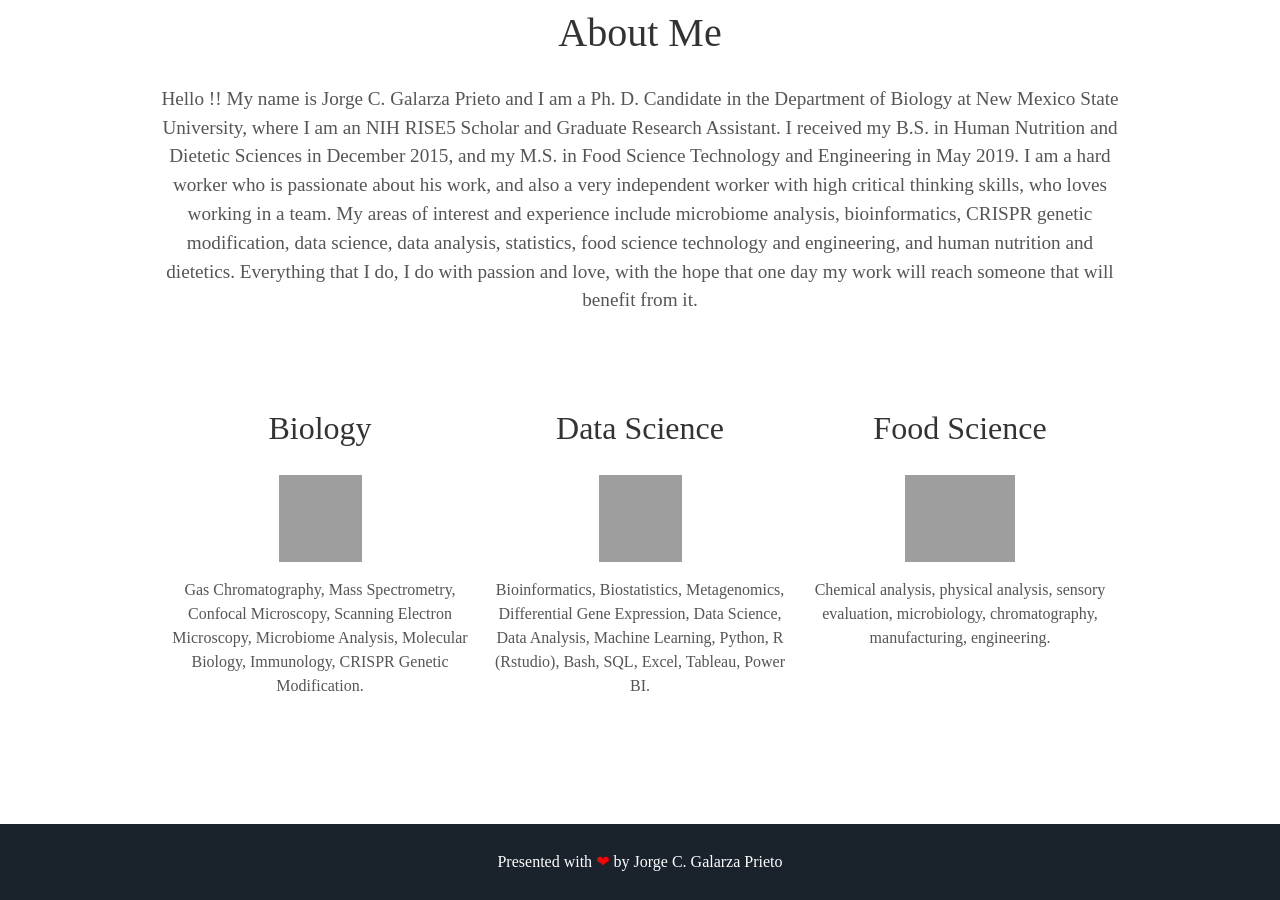
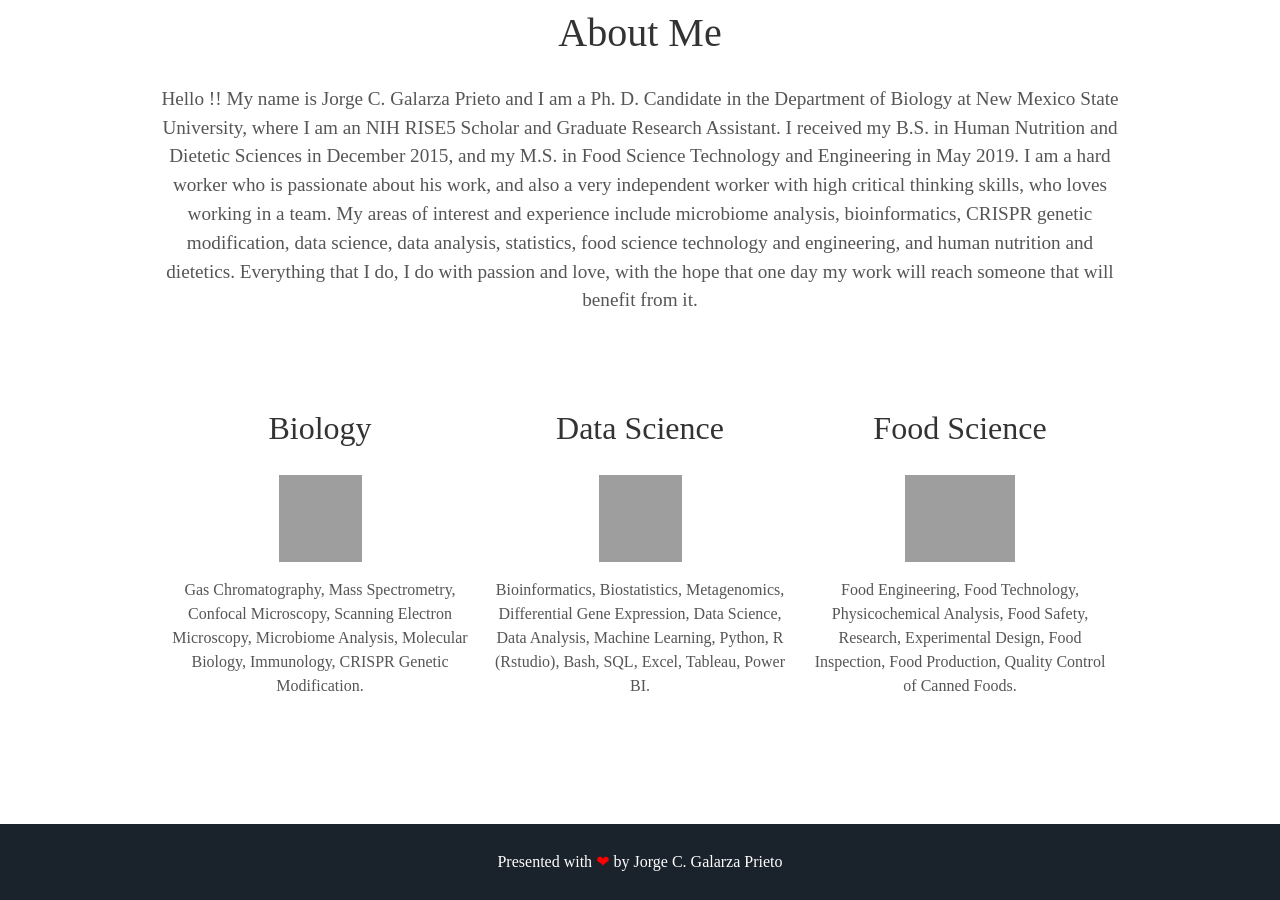
Before and after one commit to jorgegalarza1/jorgegalarza1.github.io, a Jekyll site: the page built from index.html, in a window 1280 px wide and 900 px high, scrolled down 972 px, cut to the strip 0-900 px from the top of the window. Built offline with Jekyll 4.4.1, drawn with Linux system fonts in a browser that asks for light colours; some web fonts are replaced; grey boxes are pictures that could not be loaded.

Commit message:
Update about.html

```diff
--- a/_includes/about.html
+++ b/_includes/about.html
@@ -19,6 +19,6 @@
     <h2>Food Science</h2>
       <img style="display: block;-webkit-user-select: none;margin: auto;background-color: hsl(0, 0%, 100%);transition: background-color 300ms;" src="https://cdn.dribbble.com/users/7455/screenshots/952070/food-science-final.png" width="110" height="87">
     </svg>
-    <p>Chemical analysis, physical analysis, sensory evaluation, microbiology, chromatography, manufacturing, engineering.</p>
+    <p>Food Engineering, Food Technology, Physicochemical Analysis, Food Safety, Research, Experimental Design, Food Inspection, Food Production, Quality Control of Canned Foods.</p>
   </div>
 </div>
```
